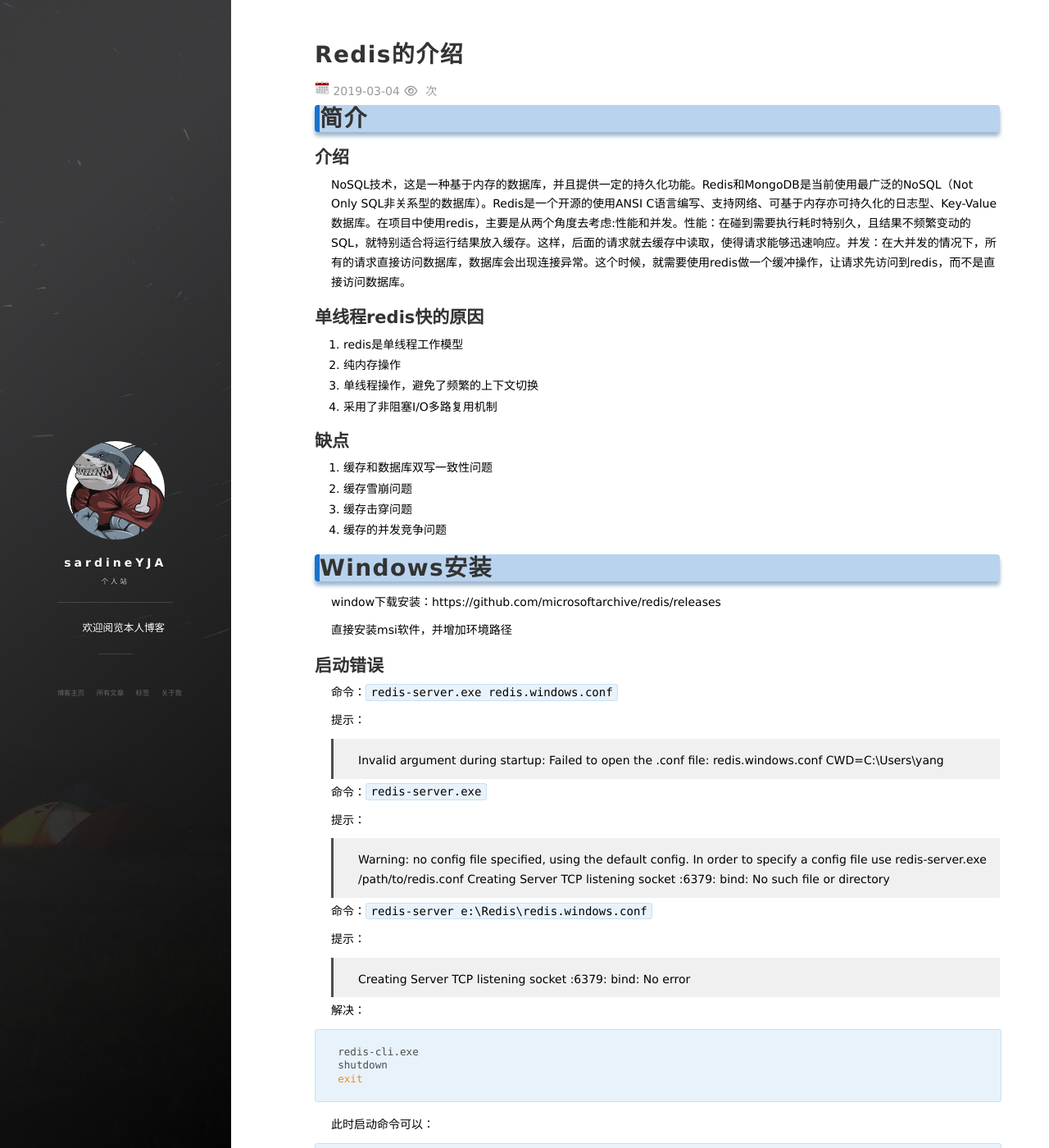
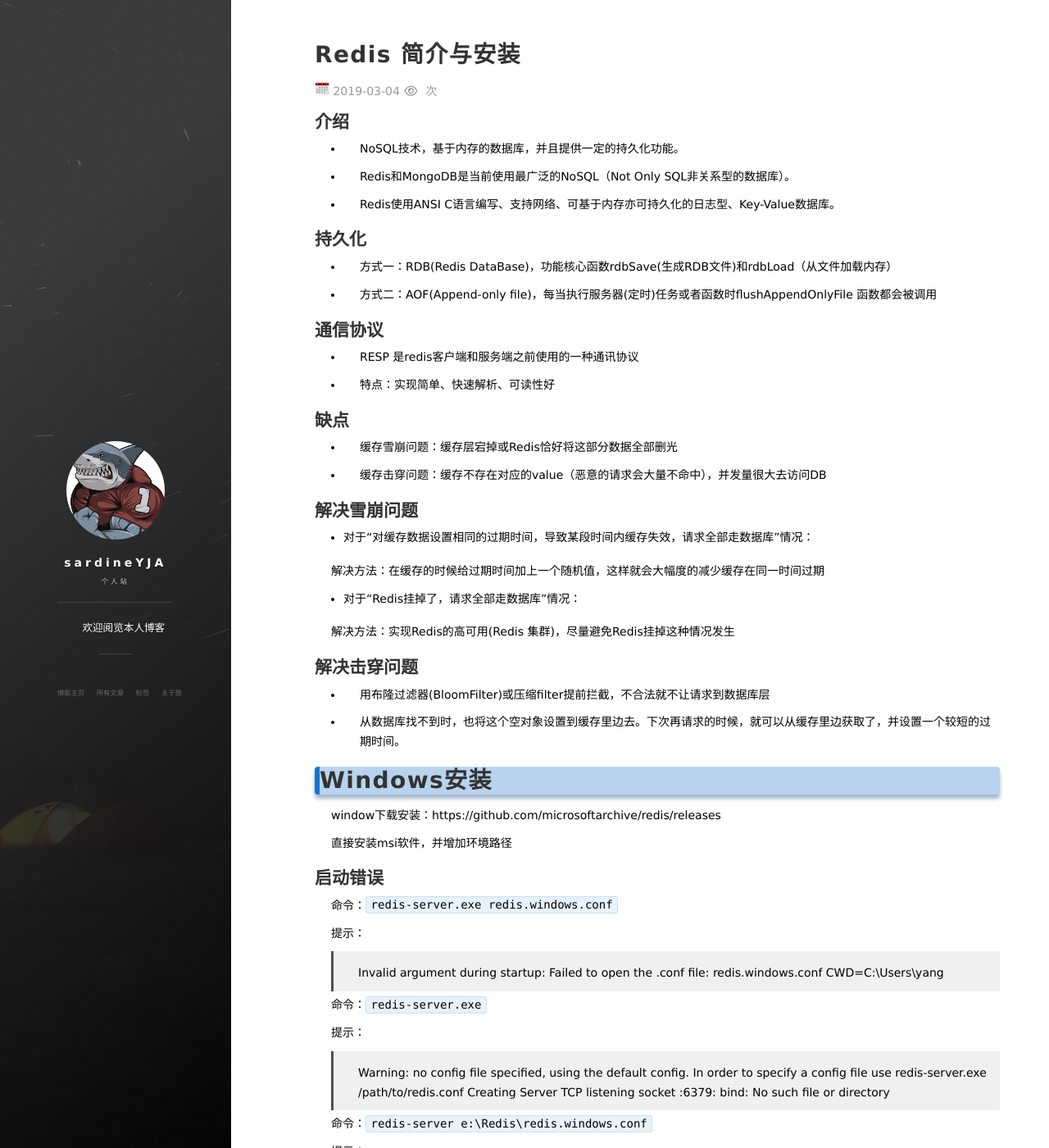
Before and after one commit to sardineYJA/sardineYJA.github.io, a Jekyll site: the page built from _posts/2019-03-04-Database-Redis-.md, in a window 1280 px wide and 1400 px high. Shown: the whole window at 82% size. Built offline with Jekyll 4.4.1, drawn with Linux system fonts in a browser that asks for light colours; nearby versions of some CDN libraries; a script that is not in the unit is left out; comment, search, counter and statistics services are not loaded.

Commit message:
Update 2019-03-04-Database-Redis-.md

```diff
--- a/_posts/2019-03-04-Database-Redis-.md
+++ b/_posts/2019-03-04-Database-Redis-.md
@@ -1,35 +1,72 @@
 ---
 layout: post
-title: "Redis的介绍"
+title: "Redis 简介与安装"
 date: 2019-03-04
 description: "简单介绍Redis安装教程"
 tag: Database
 
 ---
-# 简介
 
 ## 介绍
-NoSQL技术，这是一种基于内存的数据库，并且提供一定的持久化功能。Redis和MongoDB是当前使用最广泛的NoSQL（Not Only SQL非关系型的数据库）。Redis是一个开源的使用ANSI C语言编写、支持网络、可基于内存亦可持久化的日志型、Key-Value数据库。在项目中使用redis，主要是从两个角度去考虑:性能和并发。性能：在碰到需要执行耗时特别久，且结果不频繁变动的SQL，就特别适合将运行结果放入缓存。这样，后面的请求就去缓存中读取，使得请求能够迅速响应。并发：在大并发的情况下，所有的请求直接访问数据库，数据库会出现连接异常。这个时候，就需要使用redis做一个缓冲操作，让请求先访问到redis，而不是直接访问数据库。
 
-## 单线程redis快的原因
-1. redis是单线程工作模型
-2. 纯内存操作
-3. 单线程操作，避免了频繁的上下文切换
-4. 采用了非阻塞I/O多路复用机制
+- NoSQL技术，基于内存的数据库，并且提供一定的持久化功能。
+
+- Redis和MongoDB是当前使用最广泛的NoSQL（Not Only SQL非关系型的数据库）。
+
+- Redis使用ANSI C语言编写、支持网络、可基于内存亦可持久化的日志型、Key-Value数据库。
+
+
+## 持久化
+
+- 方式一：RDB(Redis DataBase)，功能核心函数rdbSave(生成RDB文件)和rdbLoad（从文件加载内存）
+
+- 方式二：AOF(Append-only file)，每当执行服务器(定时)任务或者函数时flushAppendOnlyFile 函数都会被调用
+
+
+## 通信协议
+
+- RESP 是redis客户端和服务端之前使用的一种通讯协议
+
+- 特点：实现简单、快速解析、可读性好
+
 
 ## 缺点
-1. 缓存和数据库双写一致性问题
-2. 缓存雪崩问题
-3. 缓存击穿问题
-4. 缓存的并发竞争问题
+
+- 缓存雪崩问题：缓存层宕掉或Redis恰好将这部分数据全部删光
+
+- 缓存击穿问题：缓存不存在对应的value（恶意的请求会大量不命中），并发量很大去访问DB
+
+
+## 解决雪崩问题
+
+- 对于“对缓存数据设置相同的过期时间，导致某段时间内缓存失效，请求全部走数据库”情况：
+
+解决方法：在缓存的时候给过期时间加上一个随机值，这样就会大幅度的减少缓存在同一时间过期
+
+- 对于“Redis挂掉了，请求全部走数据库”情况：
+
+解决方法：实现Redis的高可用(Redis 集群)，尽量避免Redis挂掉这种情况发生
+
+
+## 解决击穿问题
+
+- 用布隆过滤器(BloomFilter)或压缩filter提前拦截，不合法就不让请求到数据库层
+
+- 从数据库找不到时，也将这个空对象设置到缓存里边去。下次再请求的时候，就可以从缓存里边获取了，并设置一个较短的过期时间。
+
+
+
 
 
 # Windows安装
+
 window下载安装：https://github.com/microsoftarchive/redis/releases
 
 直接安装msi软件，并增加环境路径
 
+
 ## 启动错误
+
 命令：`redis-server.exe redis.windows.conf`
 
 提示：
@@ -65,7 +102,9 @@
 
 新的窗口连接: `redis-cli -h 127.0.0.1 -p 6379`
 
-## 部署Redis
+
+## 部署 Redis
+
 命令：`redis-server --service-install e:\Redis\redis.windows.conf`
 
 提示：
@@ -84,6 +123,7 @@
 介绍：https://github.com/antirez/redis
 
 安装gcc：yum -y install gcc gcc-c++
+
 
 ## 安装tcl
 
```
